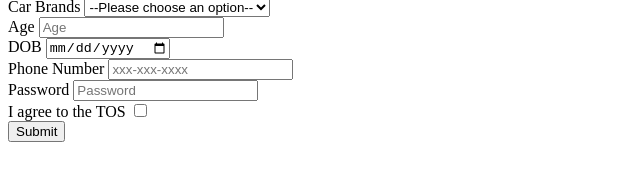
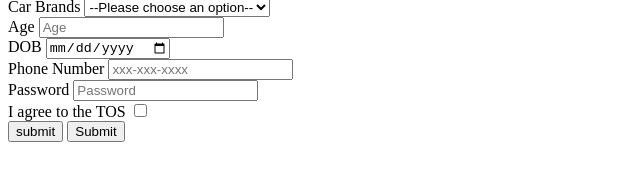
Before and after one commit to acciojob/signup-form-car-Ayush0721, a website: page main.html in a window 1280 px wide. Shown: the part 72-252 px from the top of the page, without its empty margins (0-640 px from the left). Drawn offline with Linux system fonts and the light colour scheme.

Commit message:
created a submission

```diff
--- a/main.html
+++ b/main.html
@@ -44,6 +44,7 @@
 		<label for="tos">I agree to the TOS</label>
 		<input type="checkbox" id="tos" required/><br>
 
+		<input type="button" value="submit">
 		<button type"submit">Submit</button>
 
 
```
